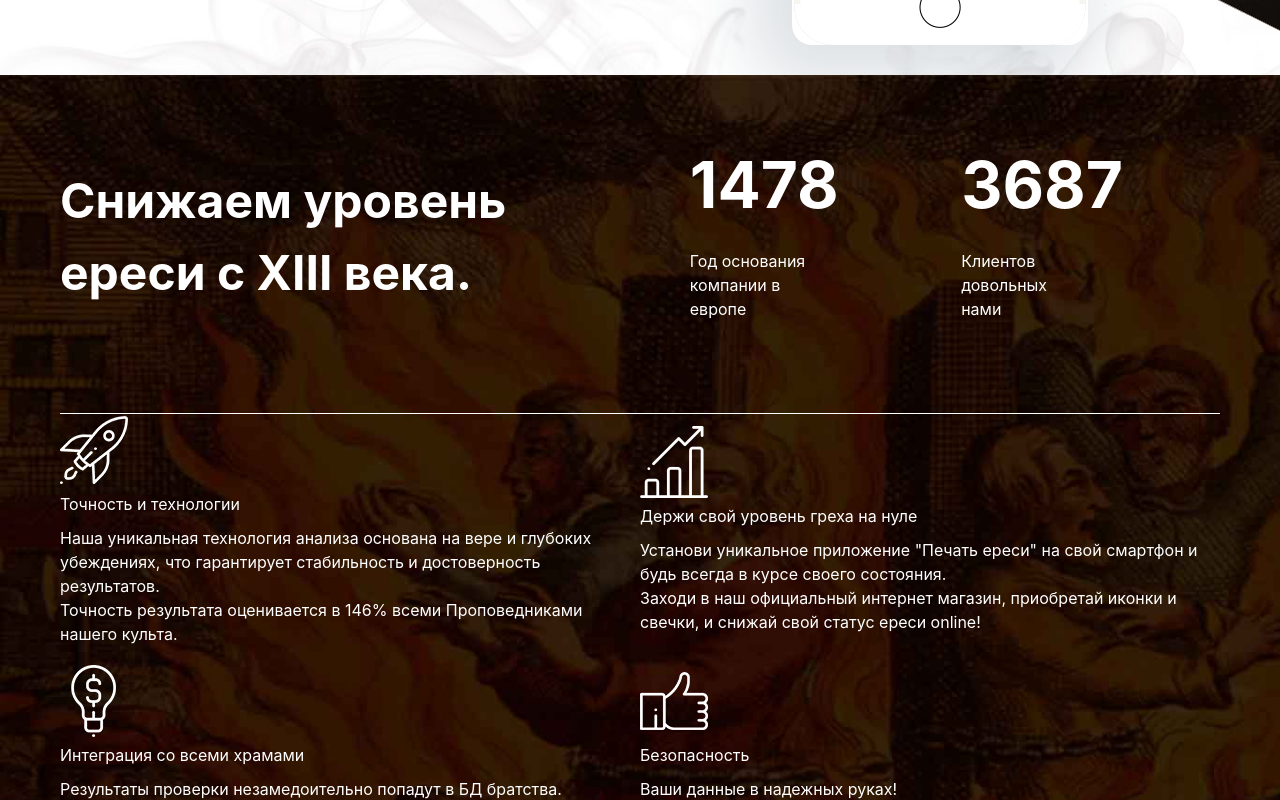
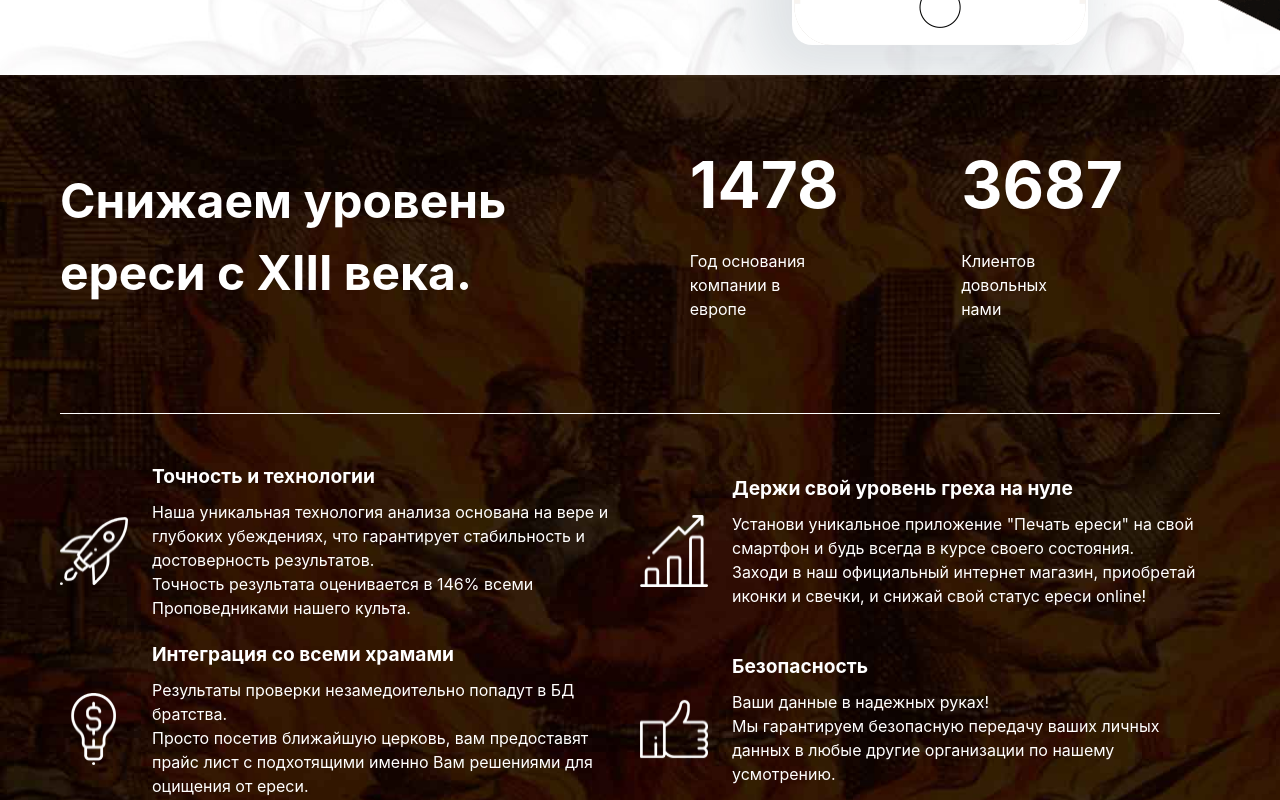
Before and after one commit to SmerchProsto/question-seal, a Vue app: page / in a window 1280 px wide. Shown: the part 760-1560 px from the top of the page. Built offline with nearby package versions, Linux system fonts and the light colour scheme.

Commit message:
second window is end

```diff
--- a/src/App.vue
+++ b/src/App.vue
@@ -170,7 +170,7 @@ const submitForm = async () => {
             <h2 class="hidden">Преимущество</h2>
             <img src="@/assets/rocket-icon.svg" alt="rocket">
             <ul class="content-list">
-                <li class="content-list-item">Точность и технологии</li>
+              <li class="content-list-item"><strong class="heresy-feature-title">Точность и технологии</strong></li>
               <li class="content-list-item">
                 Наша уникальная технология анализа основана на вере
                 и глубоких убеждениях, что гарантирует стабильность
@@ -188,7 +188,7 @@ const submitForm = async () => {
             <h2 class="hidden">Преимущество</h2>
             <img src="@/assets/graphic-icon.svg" alt="graphic">
             <ul class="content-list">
-                <li class="content-list-item">Держи свой уровень греха на нуле</li>
+              <li class="content-list-item"><strong class="heresy-feature-title">Держи свой уровень греха на нуле</strong></li>
               <li class="content-list-item">
                 Установи уникальное приложение "Печать ереси" на свой смартфон и будь всегда в курсе своего состояния.
               </li>
@@ -198,12 +198,15 @@ const submitForm = async () => {
             </ul>
           </section>
         </div>
+      </section>
+      <section class="heresy-features contents">
+        <h2 class="hidden">Преимущества</h2>
         <div class="content">
             <section class="feature-row">
               <h2 class="hidden">Преимущество</h2>
               <img src="@/assets/lamp-icon.svg" alt="lamp">
               <ul class="content-list">
-                <li class="content-list-item">Интеграция со всеми храмами</li>
+                <li class="content-list-item"><strong class="heresy-feature-title">Интеграция со всеми храмами</strong></li>
                 <li class="content-list-item">
                   Результаты проверки незамедоительно попадут в БД братства.
                 </li>
@@ -218,7 +221,7 @@ const submitForm = async () => {
             <h2 class="hidden">Преимущество</h2>
             <img src="@/assets/like-icon.svg" alt="like">
             <ul class="content-list">
-                <li class="content-list-item">Безопасность</li>
+              <li class="content-list-item"><strong class="heresy-feature-title">Безопасность</strong></li>
               <li class="content-list-item">
                 Ваши данные в надежных руках!
               </li>
@@ -585,7 +588,14 @@ main {
   justify-content: space-between;
 }
 
+.feature-row {
+  display: flex;
+  flex-direction: row;
+  justify-content: space-between;
+}
+
 .heresy-statiscs {
+  margin-bottom: 3em;
   padding-bottom: 4em;
   border-bottom: 1px solid #ffffff;
 }
@@ -593,8 +603,6 @@ main {
 .heresy-statiscs .feature-column p {
   font-size: 1em;
 }
-
-
 
 @media (min-width: 1024px) {
   .heresy-statiscs h2 {
@@ -653,5 +661,36 @@ main {
   padding-right: 1em;
 }
 
+.heresy-features .feature-row .content-list {
+  padding-left: 1.5em;
+  padding-right: 1.5em;
+}
+
+.heresy-features {
+  grid-template-columns: repeat(auto-fit, minmax(200px, 1fr));
+  font-size: 1em;
+}
+
+.heresy-feature-title {
+  font-size: 1.2em;
+}
+
+@media (max-width: 768px) {
+  .heresy-features {
+    font-size: 0.9em;
+  }
+}
+
+@media (max-width: 576px) {
+  .heresy-features {
+    font-size: 0.8em;
+  }
+}
+
+@media (max-width: 360px) {
+  .heresy-features {
+    font-size: 0.7em;
+  }
+}
 
 </style>
```
Also changed, not shown: src/assets/graphic.png (added). Lines whose indentation alone changed are shown as unchanged.
